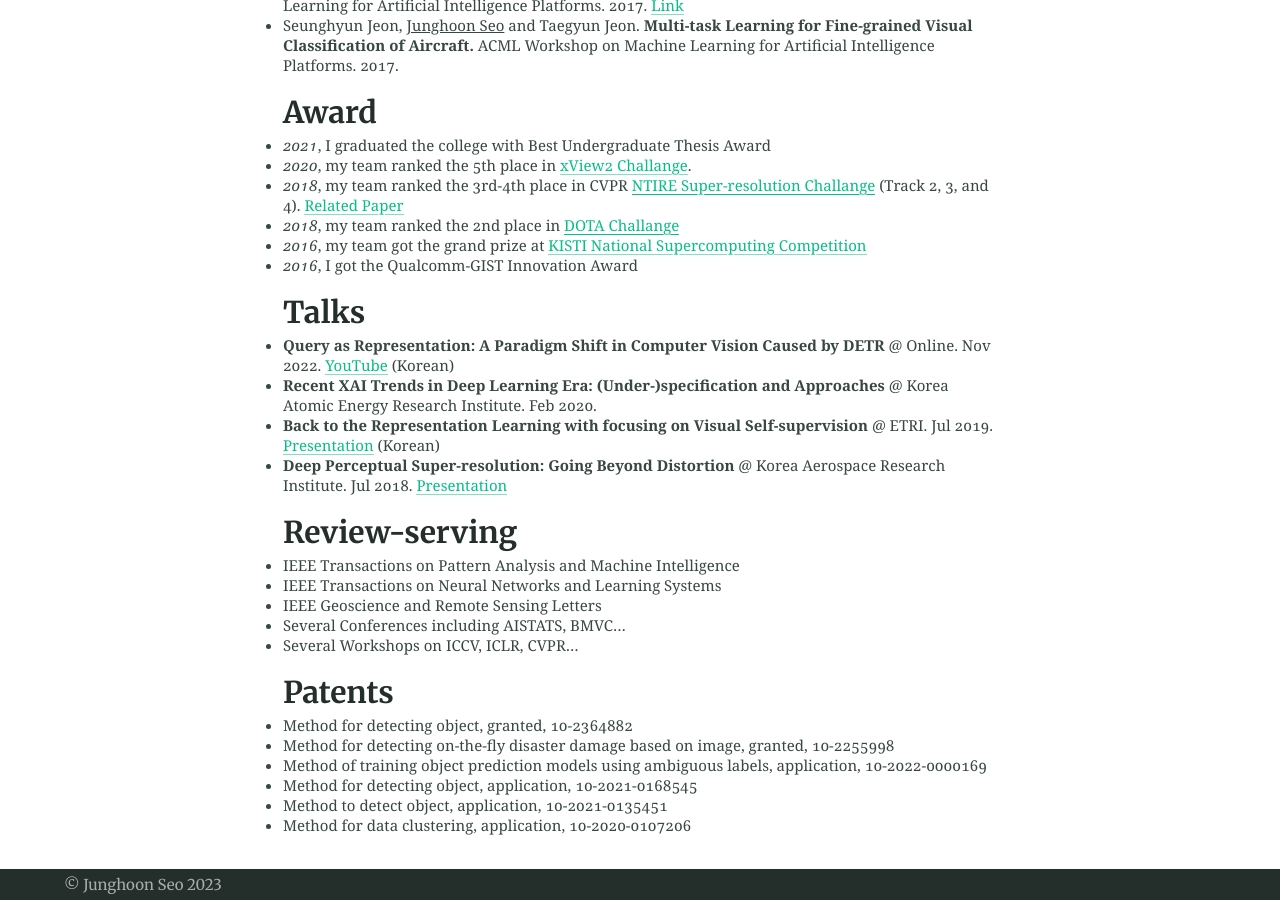
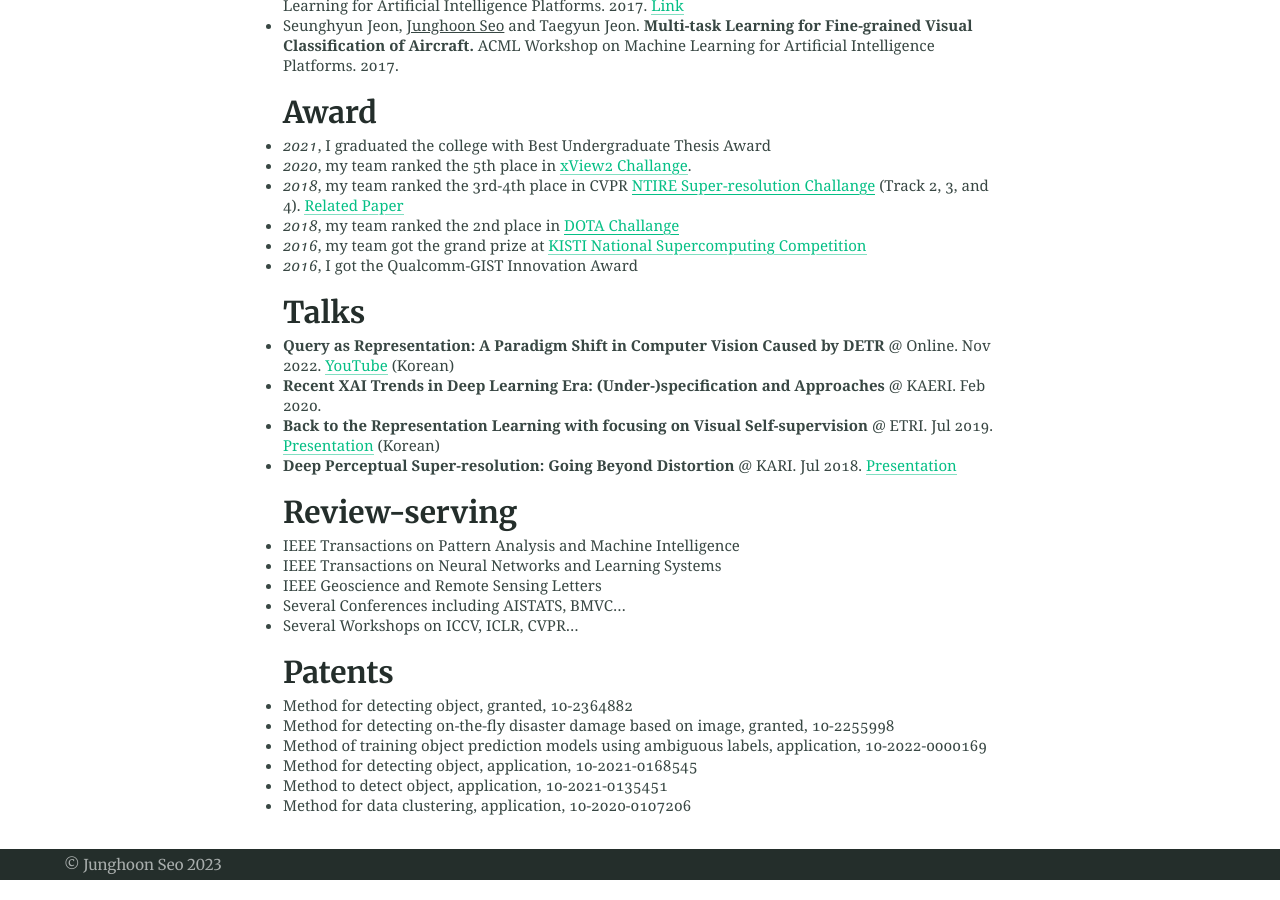
Before and after one commit to mikigom/mikigom.github.io, a Jekyll site: the page built from index.md, in a window 1280 px wide and 900 px high, scrolled down 1462 px. Built offline with Jekyll 4.4.1, drawn with Linux system fonts in a browser that asks for light colours.

Commit message:
Update index.md

```diff
--- a/index.md
+++ b/index.md
@@ -46,9 +46,9 @@ Hi, I'm **Junghoon Seo**. I am currently the technical leader of the research te
 
 ### Talks
 * **Query as Representation: A Paradigm Shift in Computer Vision Caused by DETR** @ Online. Nov 2022. [YouTube](https://www.youtube.com/watch?v=7Eq8WyKWjU0&t=3491s) (Korean)
-* **Recent XAI Trends in Deep Learning Era: (Under-)specification and Approaches** @ Korea Atomic Energy Research Institute. Feb 2020.
+* **Recent XAI Trends in Deep Learning Era: (Under-)specification and Approaches** @ KAERI. Feb 2020.
 * **Back to the Representation Learning with focusing on Visual Self-supervision** @ ETRI. Jul 2019. [Presentation](https://drive.google.com/file/d/12vu4arZQQvwT8f7GJLI99_YIJCkl3BL-/view?usp=sharing) (Korean)
-* **Deep Perceptual Super-resolution: Going Beyond Distortion** @ Korea Aerospace Research Institute. Jul 2018. [Presentation](https://drive.google.com/file/d/1JN0afRsnPfBgKWicPPg4hGKkBiLr_42M/view?usp=sharing)
+* **Deep Perceptual Super-resolution: Going Beyond Distortion** @ KARI. Jul 2018. [Presentation](https://drive.google.com/file/d/1JN0afRsnPfBgKWicPPg4hGKkBiLr_42M/view?usp=sharing)
 
 ### Review-serving
 * IEEE Transactions on Pattern Analysis and Machine Intelligence
```
